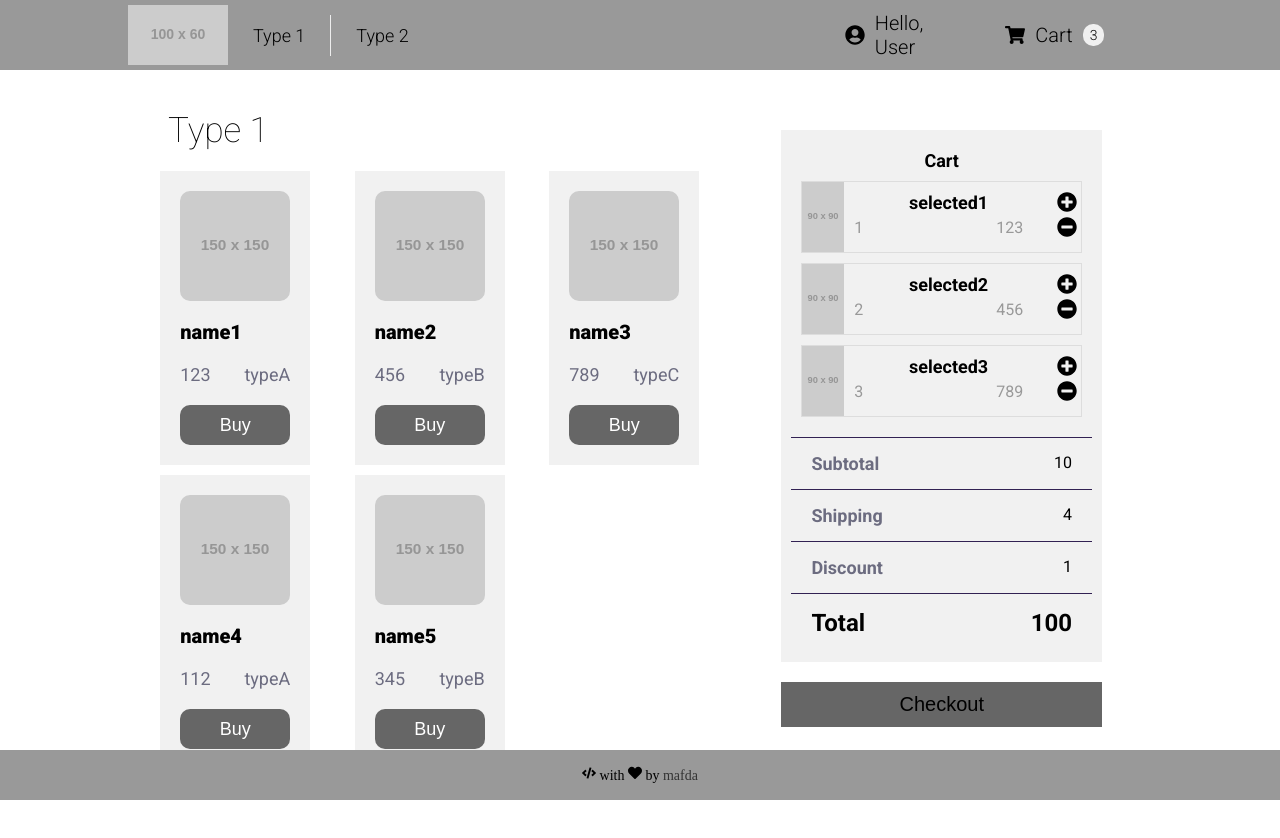
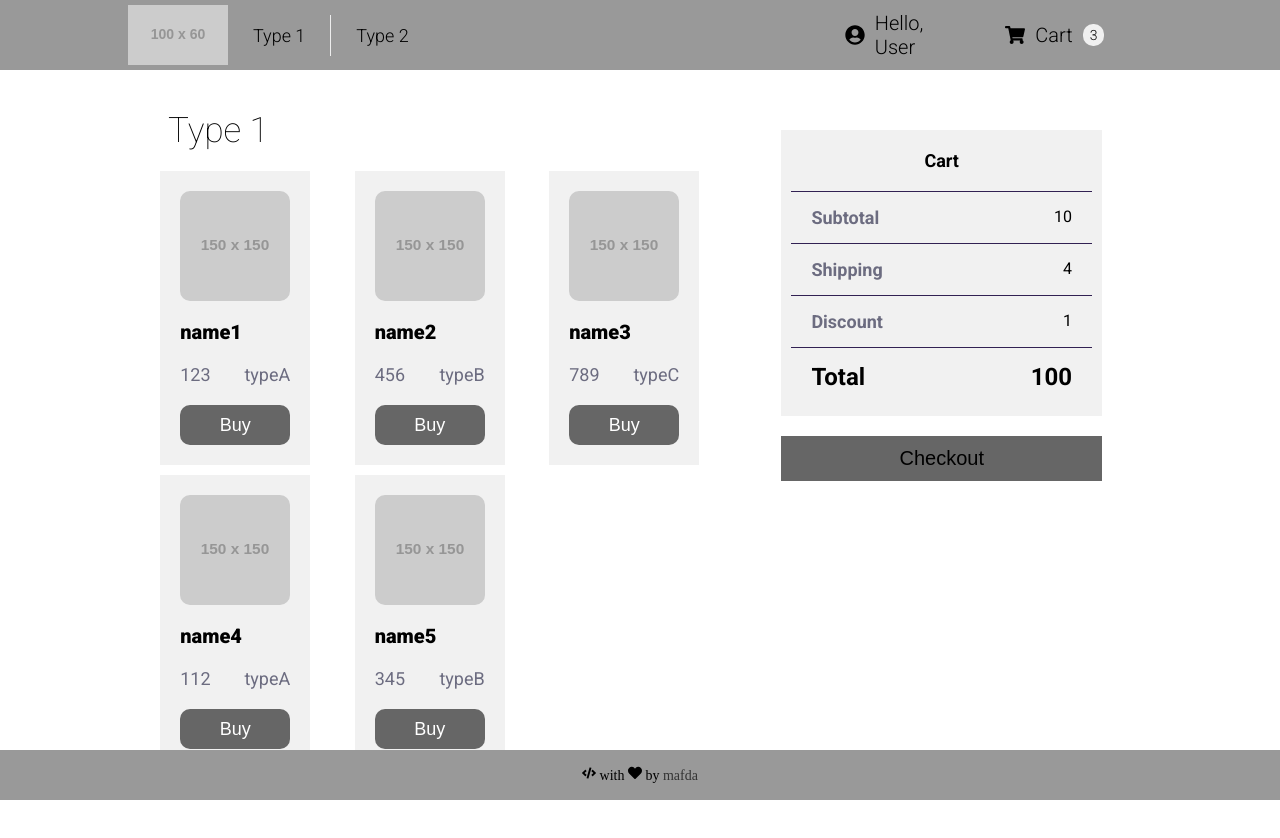
Before and after one commit to mafda/pokemon_store, a React (Create React App) app in the folder frontend/: page / in a window 1280 px wide. Built offline with nearby package versions, Linux system fonts and the light colour scheme.

Commit message:
include useState, useEffect for buy items with handleIncreaseItem and handleDecreaseItem function

```diff
--- a/frontend/src/App.js
+++ b/frontend/src/App.js
@@ -1,4 +1,4 @@
-import React from 'react';
+import React, { useState, useEffect } from 'react';
 
 import './App.css'
 
@@ -7,9 +7,15 @@ import Footer from './components/Footer';
 import ProductsGrid from './components/ProductsGrid';
 import Cart from './components/Cart';
 
+
 const App = () => {
 
-  const items = [
+  const [items, setItems] = useState([]);
+  const [selectedItems, setSelectedItems] = useState([]);
+
+  useEffect(() => {
+    /** api call */
+    const apiItems = [
       { id: 1, name: "name1", price: 123, other: "typeA" },
       { id: 2, name: "name2", price: 456, other: "typeB" },
       { id: 3, name: "name3", price: 789, other: "typeC" },
@@ -17,11 +23,10 @@ const App = () => {
       { id: 5, name: "name5", price: 345, other: "typeB" }
     ];
 
-  const selectedItems = [
-    { id: 1, name: "selected1", price: 123, quantity: "1" },
-    { id: 2, name: "selected2", price: 456, quantity: "2" },
-    { id: 3, name: "selected3", price: 789, quantity: "3" }
-  ];
+    /** set items */
+    setItems(apiItems);
+  }, []);
+
 
   const itemsCount = 3;
 
@@ -35,6 +40,15 @@ const App = () => {
   const discount = 1;
   const total = 100;
 
+  const handleIncreaseItem = (item) => {
+    setSelectedItems([...selectedItems, item]);
+  };
+
+  const handleDecreaseItem = (item) => {
+    var found = false;
+    const filtered = selectedItems.filter(v => found || !(found = v === item));
+    setSelectedItems(filtered);
+  };
 
   return (
     <div>
@@ -49,11 +63,14 @@ const App = () => {
 
           <ProductsGrid
             items={items}
+            onClick={handleIncreaseItem}
             title={types[selectedTypeIdx]}
           />
 
           <Cart
             selectedItems={selectedItems}
+            increaseItem={handleIncreaseItem}
+            decreaseItem={handleDecreaseItem}
             subtotal={subtotal}
             shipping={shipping}
             discount={discount}
--- a/frontend/src/components/Cart/index.jsx
+++ b/frontend/src/components/Cart/index.jsx
@@ -1,4 +1,4 @@
-import React from 'react';
+import React, { useState, useEffect } from 'react';
 import { FaPlusCircle, FaMinusCircle } from 'react-icons/fa';
 
 import './styles.css';
@@ -30,9 +30,29 @@ const PartialValues = (prop) => {
 };
 
 const ProductList = (prop) => {
+
+  const [singleSelected, setSingleSelected] = useState([]);
+  const [counts, setCounts] = useState([]);
+
+  useEffect(() => {
+    var newCounts = {};
+    var newSingle = []
+
+    prop.selectedItems.forEach((item) => {
+      newCounts[item.id] = (newCounts[item.id] || 0) + 1;
+      if (newCounts[item.id] === 1) {
+        newSingle.push(item);
+      }
+    });
+
+    setSingleSelected(newSingle);
+    setCounts(newCounts);
+
+  }, [prop.selectedItems]);
+
   return (
     <ul>
-      {prop.selectedItems.map(item => (
+      {singleSelected.map(item => (
         <li key={item.id}>
           <img src="https://dummyimage.com/90" alt="" />
           <div className='summary-description'>
@@ -40,13 +60,21 @@ const ProductList = (prop) => {
               <strong>{item.name}</strong>
             </div>
             <div className='summary-description-product'>
-              <p>{item.quantity}</p>
+              <p>{counts[item.id]}</p>
               <p>{item.price}</p>
             </div>
           </div>
           <div className='summary-add'>
-            <span><FaPlusCircle /></span>
-            <span><FaMinusCircle /></span>
+            <span
+              onClick={() => { prop.increaseItem(item) }}
+            >
+              <FaPlusCircle />
+            </span>
+            <span
+              onClick={() => { prop.decreaseItem(item) }}
+            >
+              <FaMinusCircle />
+            </span>
           </div>
         </li>
       ))}
@@ -62,7 +90,11 @@ const Cart = (prop) => {
 
           <div className='summary-title'>
             <strong>Cart</strong>
-            <ProductList selectedItems={prop.selectedItems} />
+            <ProductList
+              selectedItems={prop.selectedItems}
+              increaseItem={prop.increaseItem}
+              decreaseItem={prop.decreaseItem}
+            />
           </div>
 
           <div className='summary-cost'>
--- a/frontend/src/components/ProductsGrid/index.jsx
+++ b/frontend/src/components/ProductsGrid/index.jsx
@@ -17,7 +17,9 @@ const Product = (prop) => {
               <p>{item.price}</p>
               <p>{item.other}</p>
             </div>
-            <button className='buy'>Buy</button>
+            <button className='buy' onClick={() => { prop.onClick(item) }} >
+              Buy
+            </button>
           </li>
         ))}
       </ul>
```
Lines whose indentation alone changed are shown as unchanged.
